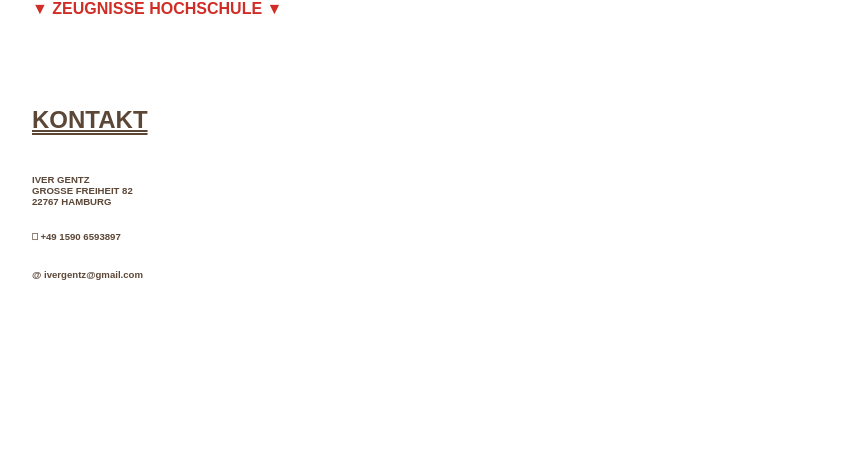
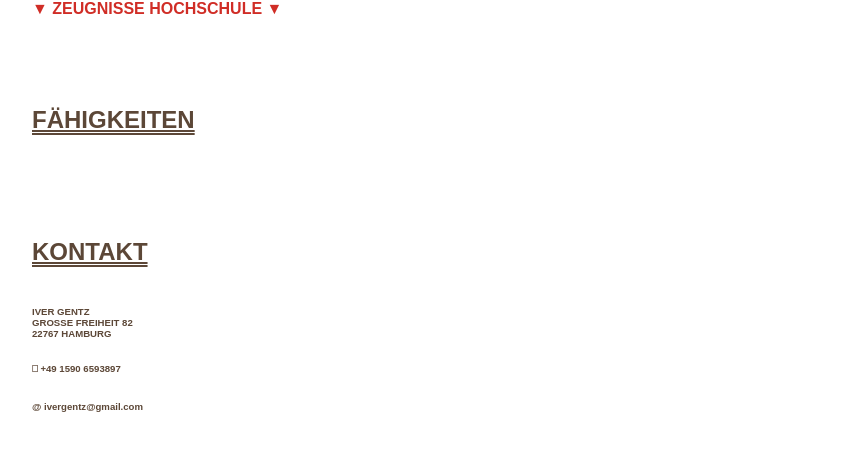
Before and after one commit to ivergentz/applicationiver, a React (Create React App) app: page / in a window 1280 px wide. Shown: the part 1230-1680 px from the top of the page, without its empty margins (208-1071 px from the left). Built offline with nearby package versions, Linux system fonts and the light colour scheme.

Commit message:
added skill section

```diff
--- a/src/components/Components.js
+++ b/src/components/Components.js
@@ -4,6 +4,7 @@ import Contact from "./Contact"
 import Cv from "./Cv"
 import Header from "./Header"
 import ScrollButton from "./ScrollButton"
+import Skills from "./Skills"
 import Videoplayer from "./VideoPlayer"
 
 const Components = () => {
@@ -17,6 +18,9 @@ const Components = () => {
       </VideoSection>
       <Section>
         <Cv />
+      </Section>
+      <Section>
+        <Skills />
       </Section>
       <Section>
         <Contact />
--- a/src/components/Contact.js
+++ b/src/components/Contact.js
@@ -27,11 +27,11 @@ export default Contact
 const Wrapper = styled.section`
   display: flex;
   width: 100vw;
-  height: 40vh;
+  height: auto;
   align-items: flex-start;
   flex-direction: column;
   max-width: 800px;
-  padding-bottom: 10vw;
+  padding-bottom: 3vw;
 
   h2 {
     padding: 0 0 5vh 0;
--- a/src/components/Header.js
+++ b/src/components/Header.js
@@ -15,8 +15,8 @@ const Header = () => {
       <Logo src={logo} alt='' onClick={reloadPage} />
       <TextSection>
         <Name>Iver Gentz</Name>
-        <Subtitle>Produkt-Projekt-Marketing</Subtitle>
-        <Manager>Manager</Manager>
+        <Subtitle>Produkt - Projekt - Marketing</Subtitle>
+        <Manager>Head of - Team Lead</Manager>
       </TextSection>
     </ImageSection>
   )
--- a/src/components/ScrollButton.js
+++ b/src/components/ScrollButton.js
@@ -11,7 +11,7 @@ const ScrollButton = () => {
 
   const bottomScroll = () => {
     window.scrollTo({
-      top: 10000,
+      top: 100000,
       behavior: "smooth",
     })
   }
--- /dev/null
+++ b/src/components/Skills.js
@@ -0,0 +1,26 @@
+import React from "react"
+import styled from "styled-components"
+
+const Skills = () => {
+  return (
+    <Wrapper>
+      <h2>Fähigkeiten</h2>
+    </Wrapper>
+  )
+}
+
+export default Skills
+
+const Wrapper = styled.div`
+  display: flex;
+  width: 100%;
+  justify-content: flex-start;
+  flex-direction: column;
+  max-width: 800px;
+
+  h2 {
+    padding: 0 0 5vh 0;
+    text-transform: uppercase;
+    text-decoration: underline double;
+  }
+`
```
